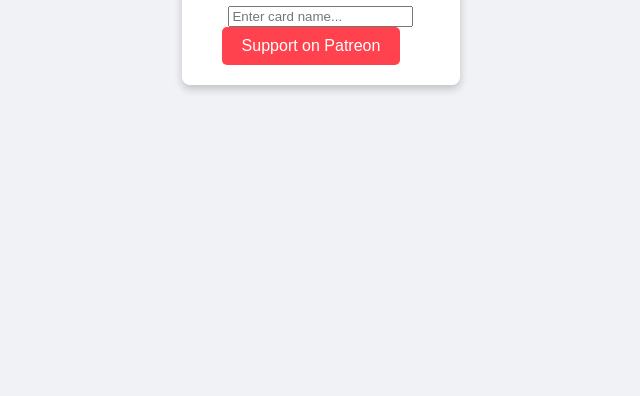
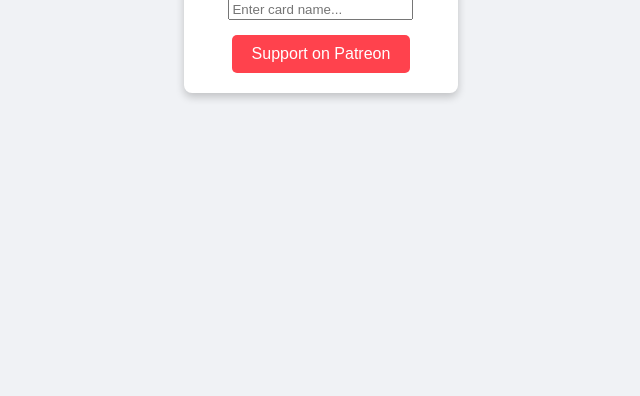
Before and after one commit to MercadianBazaars/WheelyHard, a React app: page / in a window 1280 px wide. Shown: the part 404-800 px from the top of the page, without its empty margins (339-979 px from the left). Built offline with nearby package versions, Linux system fonts and the light colour scheme.

Commit message:
Update index.css

```diff
--- a/src/index.css
+++ b/src/index.css
@@ -26,9 +26,8 @@
 }
 
 .patreon-container {
-  flex-shrink: 0;
+  margin-top: 15px; /* Added spacing below input field */
   text-align: center;
-  margin-right: 20px;
 }
 
 .patreon-button {
```
